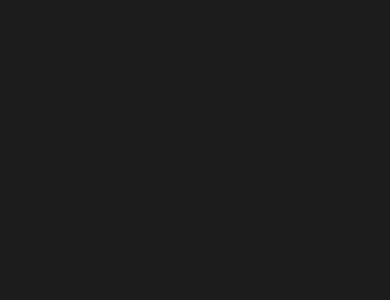
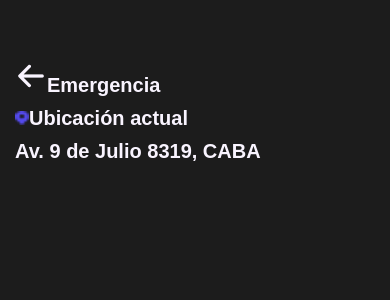
Before and after one commit to DuckyCom/React-App-Senalito, a React (Create React App) app in the folder my-app/: page /emergencia in a window 390 px wide. Before the commit this address had no page. Shown: the top 300 px of the page. Built offline with nearby package versions, Linux system fonts and the light colour scheme.

Commit message:
2.1.0 Emergency page update

```diff
--- a/my-app/src/App.js
+++ b/my-app/src/App.js
@@ -8,6 +8,7 @@
 import Emergencia from './components/emergencia/emergencia'
 import Interprete from './components/interpretacion/interpretacion'
 
+
 function App() {
   return (
     <Router>
@@ -16,6 +17,7 @@
         <Route path="/" element={<Login />} />
         <Route path="/register" element={<Registro />} />
         <Route path="/interprete" element={<Interprete />} />
+        <Route path="/emergencia" element={<Emergencia />} />
       </Routes>
     </Router>
   );
--- a/my-app/src/components/emergencia/emergencia.css
+++ /dev/null
@@ -1,176 +0,0 @@
-/* src/components/EmergencyScreen.css */
-.emergency-container {
-    display: flex;
-    flex-direction: column;
-    height: 100vh;
-    color: white;
-    font-family: Arial, sans-serif;
-    padding: 16px;
-  }
-
-  .header {
-    display: flex;
-    justify-content: space-between;
-    align-items: center;
-    padding: 8px 0;
-  }
-
-  .back-button, .settings-button {
-    background: none;
-    border: none;
-    color: white;
-    font-size: 1.5rem;
-    cursor: pointer;
-  }
-
-  .location {
-    text-align: left;
-    font-size: 0.9rem;
-  }
-
-  .content {
-    flex-grow: 1;
-    display: flex;
-    flex-direction: column;
-    align-items: center;
-    justify-content: center;
-    text-align: left;
-  }
-
-  .content h1 {
-    font-size: 1.2rem;
-    margin: 8px 0;
-  }
-
-  .content p {
-    font-size: 0.9rem;
-    margin: 8px 0;
-  }
-
-  .image-container {
-    margin-top: 16px;
-  }
-
-  .image-container img {
-    width: 100px;
-    height: auto;
-  }
-
-  .sos-button-container {
-    margin-top: 24px;
-  }
-
-  .sos-button {
-    background: radial-gradient(circle, rgba(26,115,232,1) 0%, rgba(24,106,218,1) 70%);
-    border: none;
-    border-radius: 50%;
-    width: 150px;
-    height: 150px;
-    color: white;
-    font-size: 1.5rem;
-    display: flex;
-    flex-direction: column;
-    align-items: center;
-    justify-content: center;
-    cursor: pointer;
-    position: relative;
-    box-shadow: 0 0 15px rgba(26,115,232,0.5);
-  }
-
-  .sos-button span {
-    font-size: 0.8rem;
-  }
-
-  .footer {
-    display: flex;
-    justify-content: space-around;
-    padding: 8px 0;
-  }
-
-  .footer button {
-    background: none;
-    border: none;
-    color: white;
-    font-size: 1rem;
-    cursor: pointer;
-    display: flex;
-    flex-direction: column;
-    align-items: center;
-  }
-
-  .footer button:before {
-    content: "•";
-    font-size: 1.2rem;
-    margin-bottom: 4px;
-  }
-
-  /* .footer button:nth-child(1):before { content: url('path/to/home-icon.png'); }
-  .footer button:nth-child(2):before { content: url('path/to/interpreter-icon.png'); }
-  .footer button:nth-child(3):before { content: url('path/to/education-icon.png'); }
-  .footer button:nth-child(4):before { content: url('path/to/emergency-icon.png'); }
-  .footer button:nth-child(5):before { content: url('path/to/profile-icon.png'); } */
-
-
-  /* Media Queries for Responsive Design */
-  @media (max-width: 768px) {
-    .header {
-      flex-direction: column;
-      align-items: flex-start;
-    }
-
-    .location {
-      font-size: 0.8rem;
-    }
-
-    .sos-button {
-      width: 120px;
-      height: 120px;
-      font-size: 1.2rem;
-    }
-
-    .sos-button span {
-      font-size: 0.7rem;
-    }
-
-    .footer {
-      flex-direction: column;
-      align-items: center;
-    }
-
-    .footer button {
-      font-size: 0.9rem;
-      margin-bottom: 0.5rem;
-    }
-  }
-
-  @media (max-width: 480px) {
-    .header {
-      padding-left: 20px;
-    }
-
-    .back-button, .settings-button {
-      font-size: 1.2rem;
-    }
-
-    .location {
-      font-size: 0.7rem;
-    }
-
-    .content {
-      padding: 0.5rem;
-    }
-
-    .sos-button {
-      width: 100px;
-      height: 100px;
-      font-size: 1rem;
-    }
-
-    .sos-button span {
-      font-size: 0.6rem;
-    }
-
-    .footer button {
-      font-size: 0.8rem;
-    }
-  }
--- a/my-app/src/components/emergencia/emergencia.jsx
+++ b/my-app/src/components/emergencia/emergencia.jsx
@@ -1,36 +1,37 @@
-// src/components/EmergencyScreen.js
 import React from 'react';
-import './emergencia.css';
+import styles from './emergencia.module.css'; // Importar CSS como objeto
+import ImgEm from '../img/Emergencia_image.png';
+import Location from '../img/Location_image.png';
+import FlechaA from '../img/arrow-left.png';
+import Navbar from '../navbar/navbar.jsx';
+import { useNavigate } from 'react-router-dom';
 
-const EmergencyScreen = () => {
+const EmergenciaScreen = () => {
+  const navigate = useNavigate();
   return (
-    <div className="emergency-container">
-      <div className="header">
-        <button className="back-button">←</button>
-        <span className="location">Ubicación actual<br />Av. 9 de Julio, CABA</span>
-        <button className="settings-button">Configuración</button>
+    <div className={styles.todo}>
+      <div className={styles.header}>
+        <h2>
+          <img
+            src={FlechaA}
+            alt="atras"
+            className={styles['arrow-left']}
+            onClick={() => navigate('/home')}
+          />
+          Emergencia
+        </h2>
       </div>
-      <div className="content">
-        <h1>¿Estás en una emergencia?</h1>
-        <p>
-          Presiona el botón de SOS por 3 segundos. Se avisará a tus contactos y al centro de emergencia más cercano.
-        </p>
-        <div className="image-container">
-          <img src="your-image-path.png" alt="Emergency illustration" />
-        </div>
-        <div className="sos-button-container">
-          <button className="sos-button">SOS<br /><span>Presionar por 3 segundos</span></button>
-        </div>
-      </div>
-      <div className="footer">
-        <button>Home</button>
-        <button>Interprete</button>
-        <button>Enseñanza</button>
-        <button>Emergencia</button>
-        <button>Perfil</button>
+      <div className={styles.direccion}>
+        <h2 className={styles.Ubi}>
+          <img src={Location} alt="Location" className={styles.location}/>
+          Ubicación actual
+        </h2>
+        <h2 className={styles.dire}> {/* Cambié `Dire` por `dire` para que coincida con el CSS */}
+          Av. 9 de Julio 8319, CABA
+        </h2>
       </div>
     </div>
   );
 };
 
-export default EmergencyScreen;
+export default EmergenciaScreen;
--- /dev/null
+++ b/my-app/src/components/emergencia/emergencia.module.css
@@ -0,0 +1,27 @@
+.todo {
+  /* Estilos del contenedor principal si es necesario */
+}
+
+.header {
+  padding-left: 15px;
+  padding-top: 60px;
+  display: flex;
+}
+
+.direccion {
+  margin-left: 15px;
+  font-size: 18px; /* Cambia el tamaño de fuente según lo desees */
+}
+
+.dire {
+  font-size: 20px; /* Puedes ajustar el tamaño de la fuente aquí */
+}
+
+.location {
+  height: 14px;
+  width: 14px;
+}
+
+.arrow-left {
+  /* Estilos específicos para la flecha si los necesitas */
+}
```
Also changed, not shown: my-app/src/components/img/Emergencia_image.png (added), my-app/src/components/img/Location_image.png (added).
